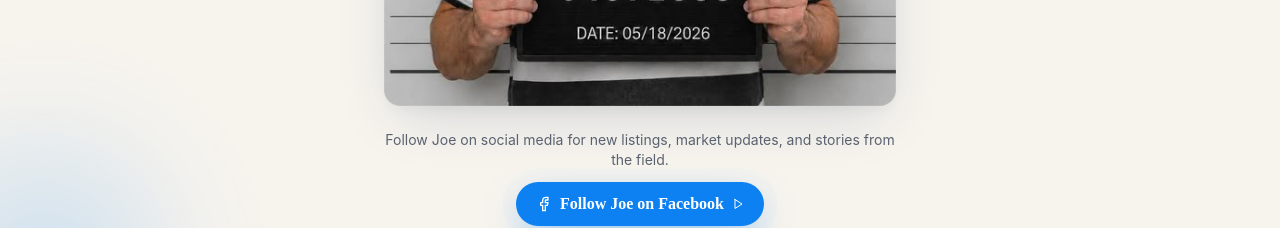
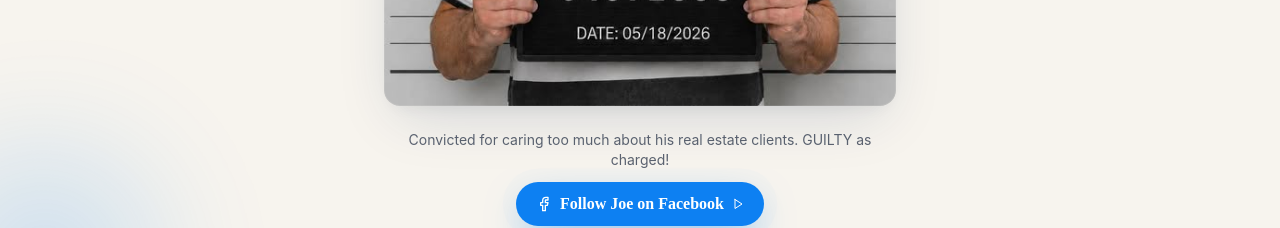
Before and after one commit to Robinsonwells/coastal-haven-explorer, a React (Vite) app: page / in a window 1280 px wide. Shown: the part 4220-4448 px from the top of the page. Built offline with nearby package versions, Linux system fonts and the light colour scheme; the HTML template or start-up script is replaced by a standard one.

Commit message:
Changes
Co-authored-by: Robinsonwells <209011916+Robinsonwells@users.noreply.github.com>

```diff
--- a/src/components/VideoSection.tsx
+++ b/src/components/VideoSection.tsx
@@ -47,7 +47,7 @@ const VideoSection = () => {
 
           <div className="mt-6 flex flex-col items-center gap-3">
             <p className="text-center font-body text-sm text-muted-foreground">
-              Follow Joe on social media for new listings, market updates, and stories from the field.
+              Convicted for caring too much about his real estate clients. GUILTY as charged!
             </p>
             <a
               href="https://www.facebook.com/profile.php?id=100066644997088"
```
